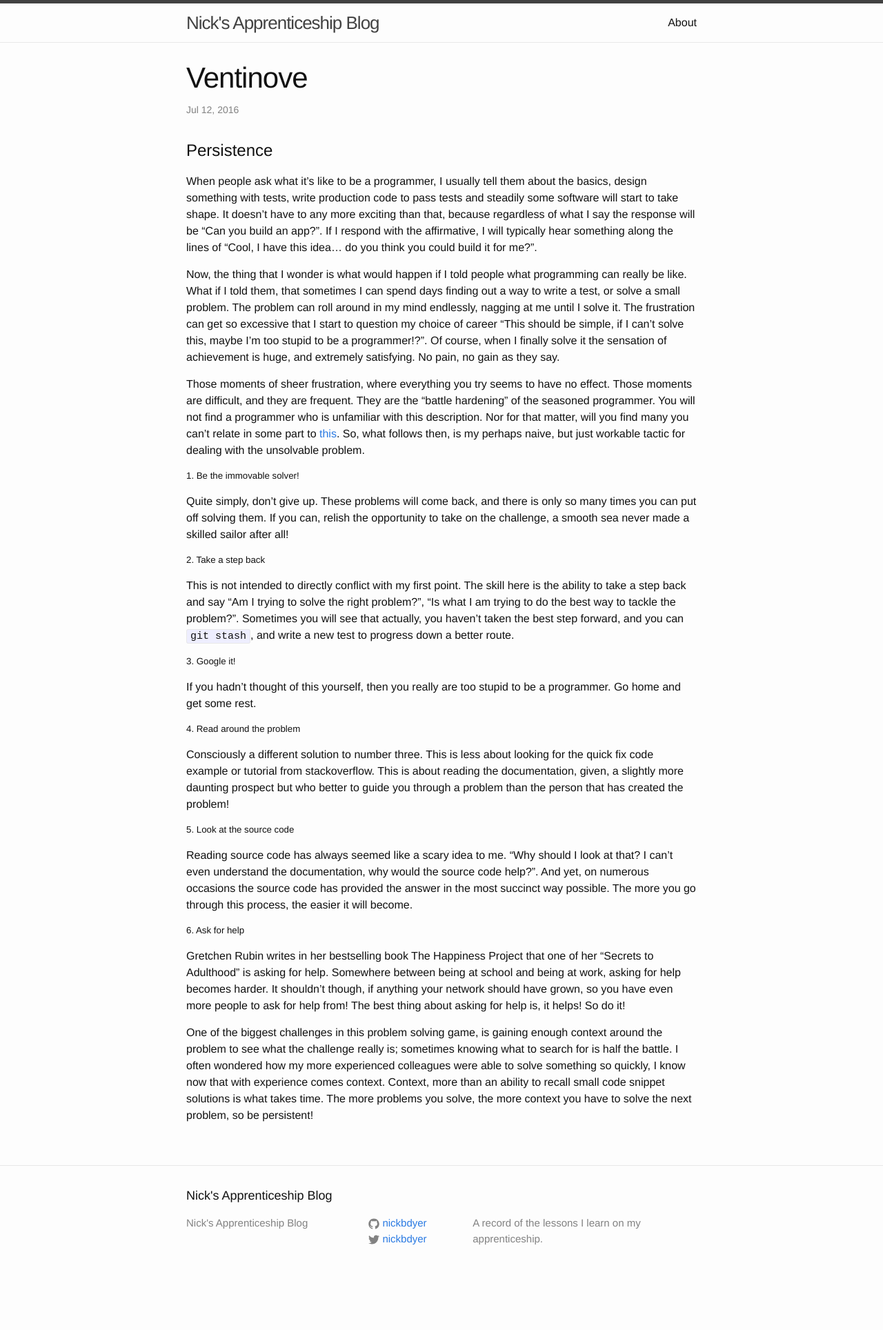
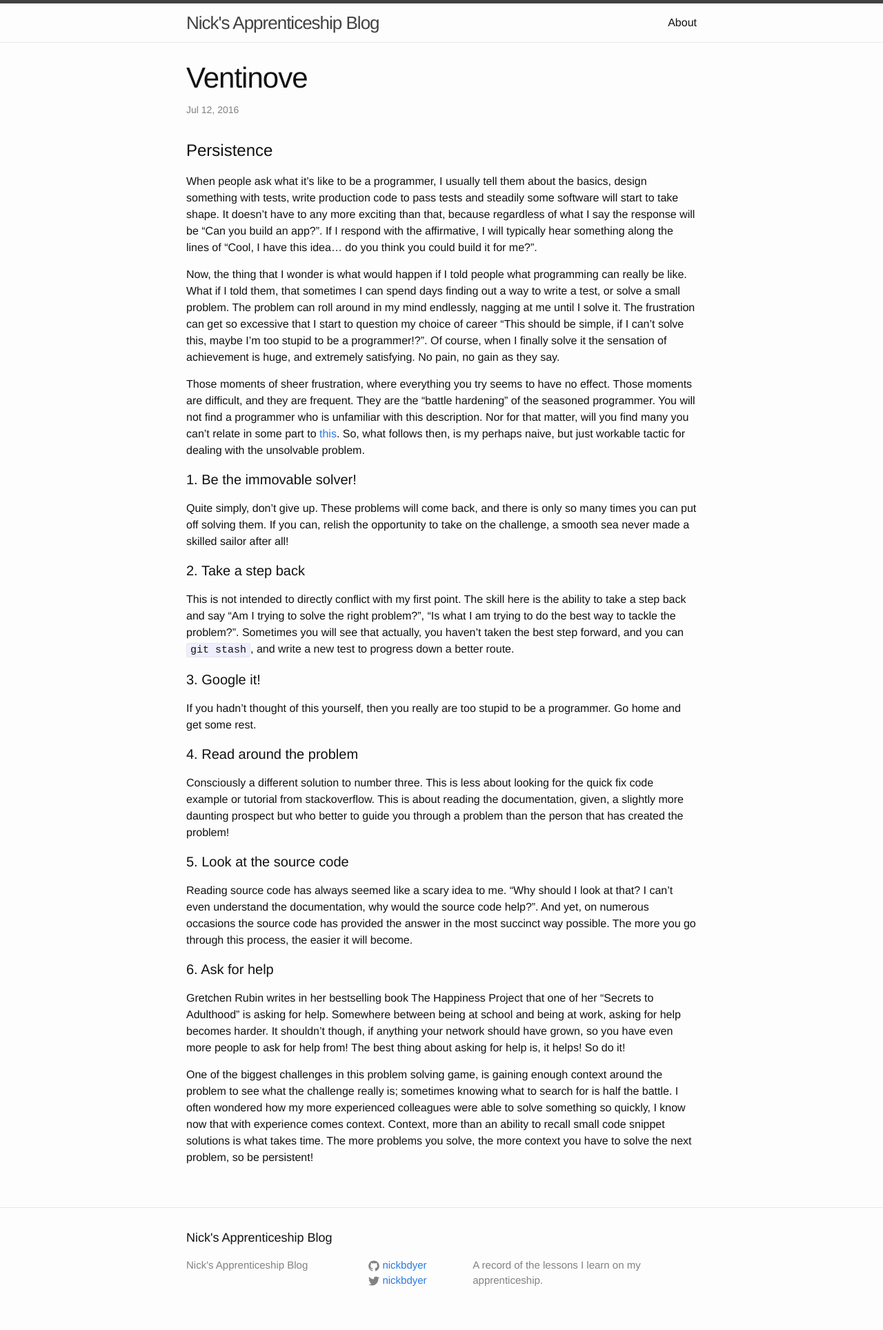
Before and after one commit to nickbdyer/nickbdyer.github.io, a Jekyll site: the page built from _posts/2016-07-12-ventinove.md, in a window 1280 px wide. Shown: the whole page at 69% size. Built offline with Jekyll 4.4.1, drawn with Linux system fonts in a browser that asks for light colours; before the commit the page ends 1867 px from its top, so only the background shows below that.

Commit message:
Titles too small, fixed

```diff
--- a/_posts/2016-07-12-ventinove.md
+++ b/_posts/2016-07-12-ventinove.md
@@ -31,13 +31,13 @@ many you can't relate in some part to
 is my perhaps naive, but just workable tactic for dealing with the unsolvable
 problem.
 
-##### 1. Be the immovable solver!
+#### 1. Be the immovable solver!
   Quite simply, don't give up. These problems will come back, and there is only
   so many times you can put off solving them. If you can, relish the
   opportunity to take on the challenge, a smooth sea never made a skilled
   sailor after all!
 
-##### 2. Take a step back
+#### 2. Take a step back
   This is not intended to directly conflict with my first point. The skill here
   is the ability to take a step back and say "Am I trying to solve the right
   problem?", "Is what I am trying to do the best way to tackle the problem?".
@@ -45,25 +45,25 @@ problem.
   forward, and you can `git stash`, and write a new test to progress down
   a better route.
 
-##### 3. Google it!
+#### 3. Google it!
   If you hadn't thought of this yourself, then you really are too stupid to be
   a programmer. Go home and get some rest.
 
-##### 4. Read around the problem
+#### 4. Read around the problem
   Consciously a different solution to number three. This is less about looking
   for the quick fix code example or tutorial from stackoverflow. This is about
   reading the documentation, given, a slightly more daunting prospect but who
   better to guide you through a problem than the person that has created the
   problem!
 
-##### 5. Look at the source code
+#### 5. Look at the source code
   Reading source code has always seemed like a scary idea to me. "Why should
   I look at that? I can't even understand the documentation, why would the
   source code help?". And yet, on numerous occasions the source code has
   provided the answer in the most succinct way possible. The more you go
   through this process, the easier it will become.
 
-##### 6. Ask for help
+#### 6. Ask for help
   Gretchen Rubin writes in her bestselling book The Happiness Project that
   one of her "Secrets to Adulthood" is asking for help. Somewhere between being
   at school and being at work, asking for help becomes harder. It shouldn't
```
